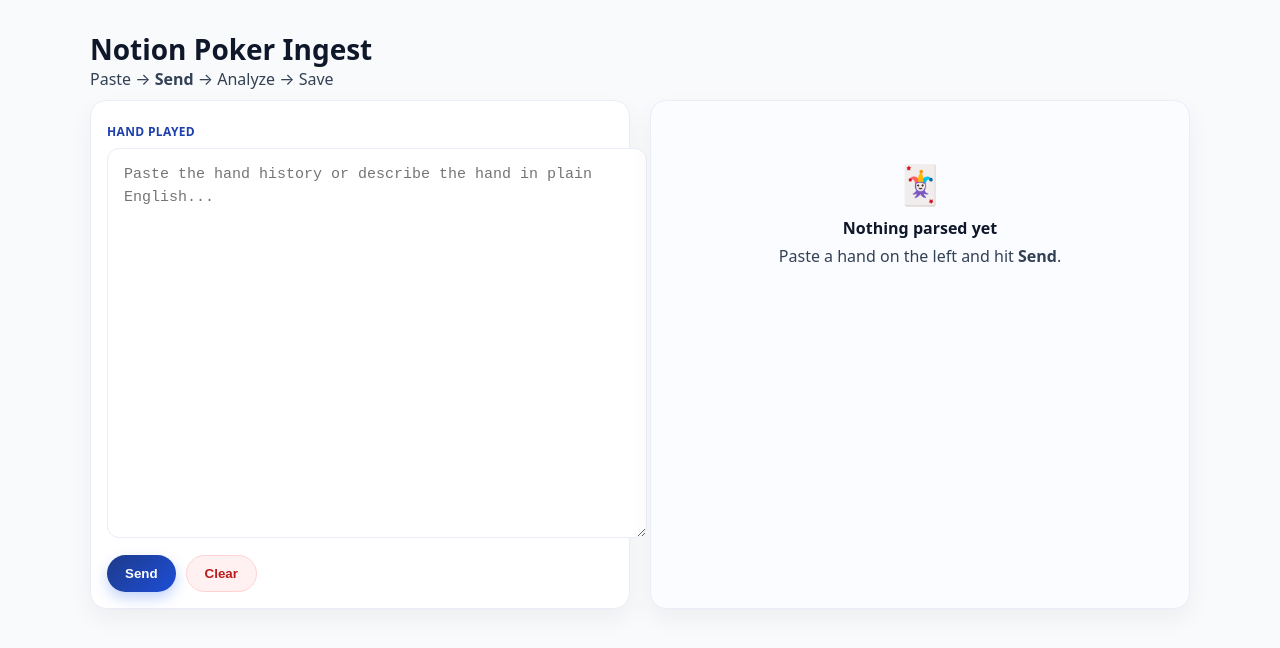
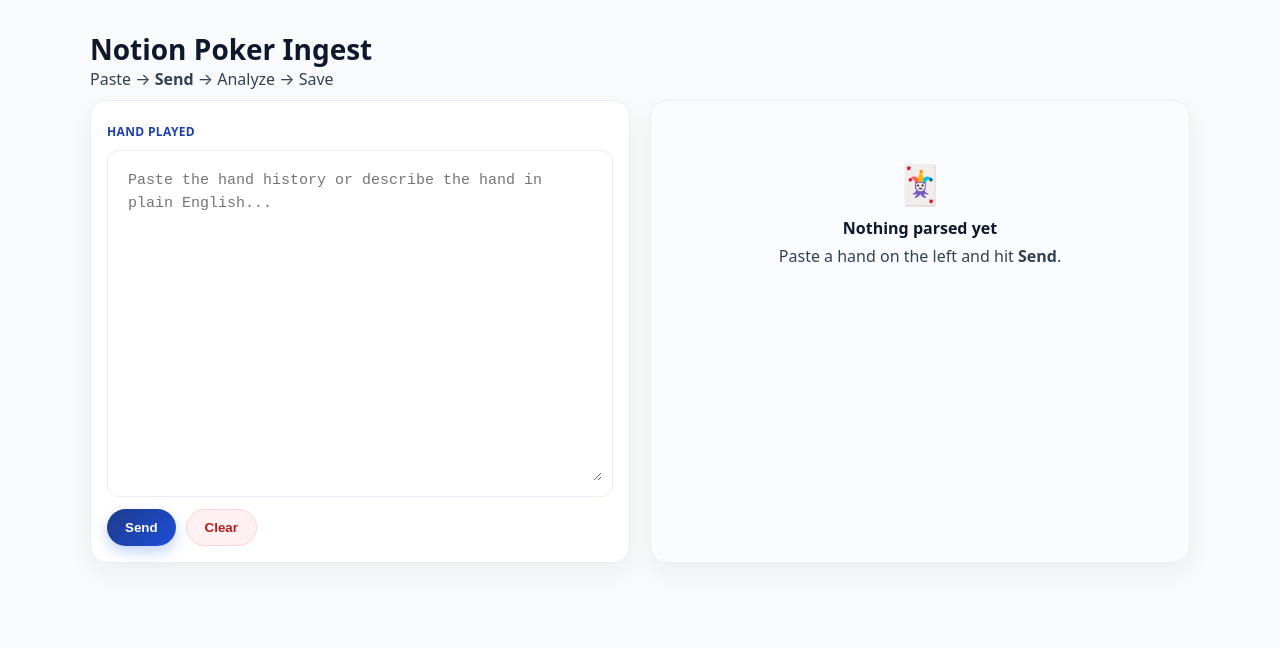
Before and after one commit to yeruvabala/notion-poker-web, a Next.js app: page / in a window 1280 px wide. Shown: the top 648 px of the page. Built offline with nearby package versions, Linux system fonts and the light colour scheme.

Commit message:
Update page.tsx

```diff
--- a/app/page.tsx
+++ b/app/page.tsx
@@ -35,7 +35,8 @@ const primaryBtn: React.CSSProperties = {
   background: 'linear-gradient(135deg,#1e3a8a,#1d4ed8)',
   color: '#fff',
   border: 'none',
-  boxShadow: '0 6px 14px rgba(37,99,235,.28)'
+  boxShadow: '0 6px 14px rgba(37,99,235,.28)',
+  transition: 'transform .04s ease-in-out'
 };
 
 const lightBtn: React.CSSProperties = {
@@ -214,7 +215,7 @@ export default function Page() {
   }
 
   return (
-    <main style={{fontFamily:'ui-sans-serif, system-ui, -apple-system, Segoe UI, Roboto, Helvetica, Arial', color:'#0f172a'}}>
+    <main style={{fontFamily:'ui-sans-serif, system-ui, -apple-system, Segoe UI, Roboto, Helvetica, Arial', color:'#0f172a', boxSizing:'border-box'}}>
       {/* Top nav */}
       <div style={{maxWidth:1100, margin:'0 auto', padding:'22px 20px 10px'}}>
         <h1 style={{margin:0, fontSize:28}}>Notion Poker Ingest</h1>
@@ -228,18 +229,35 @@ export default function Page() {
             background:'#fff', border:'1px solid #e9edf7', borderRadius:16, padding:16,
             boxShadow:'0 10px 24px rgba(2,6,23,.05)'
           }}>
-            <div style={{margin:'6px 0 8px', fontSize:12, fontWeight:900, letterSpacing:.35, color:'#1e40af'}}>HAND PLAYED</div>
+            <div style={{margin:'6px 0 10px', fontSize:12, fontWeight:900, letterSpacing:.35, color:'#1e40af'}}>HAND PLAYED</div>
 
+            {/* SUB-BOX WRAPPER for the textarea (keeps it visually inside the card) */}
+            <div style={{
+              border:'1px solid #e9edf7',
+              borderRadius:12,
+              background:'#ffffff',
+              padding:10,
+              overflow:'hidden'
+            }}>
               <textarea
                 placeholder="Paste the hand history or describe the hand in plain English..."
                 value={input}
                 onChange={(e)=>setInput(e.target.value)}
                 style={{
-                width:'100%', height:360, resize:'vertical', padding:'14px 16px',
-                borderRadius:12, border:'1px solid #e9edf7', background:'#fff',
-                outline:'none', fontSize:15, lineHeight:1.55
+                  width:'100%',
+                  minHeight:320,
+                  resize:'vertical',
+                  padding:'8px 10px',
+                  border:'none',
+                  borderRadius:8,     // radius INSIDE the sub-box, not the outer card
+                  outline:'none',
+                  fontSize:15,
+                  lineHeight:1.55,
+                  background:'#fff',
+                  boxSizing:'border-box',
                 }}
               />
+            </div>
 
             <div style={{display:'flex', gap:10, marginTop:12}}>
               <button
```
Lines whose indentation alone changed are shown as unchanged.
